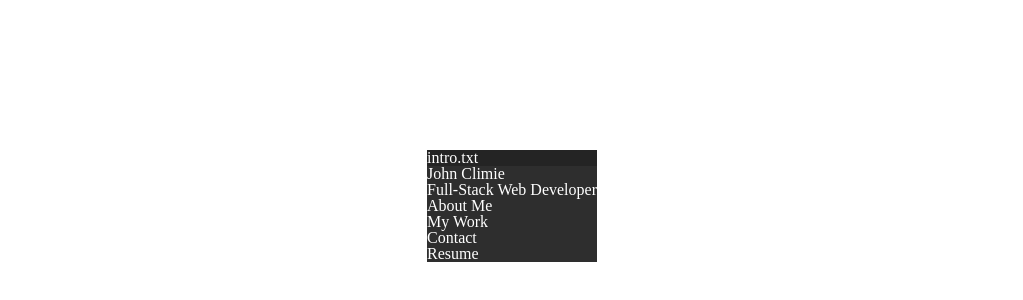
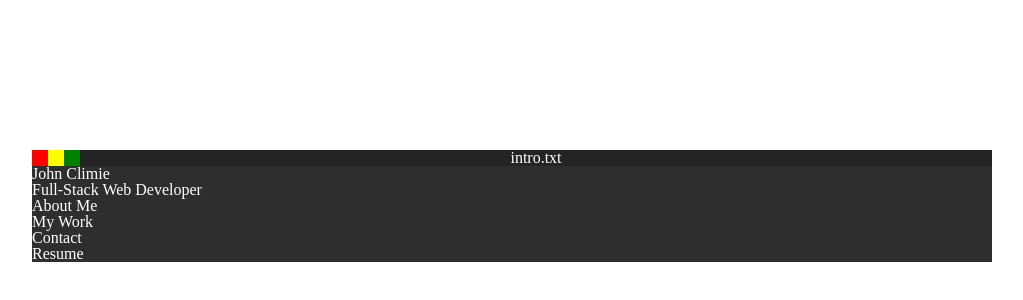
Before and after one commit to johnclimie/portfolio-2023, a Next.js app: page / in a window 1280 px wide. Shown: the part 194-494 px from the top of the page, without its empty margins (128-1151 px from the left). Built offline with nearby package versions, Linux system fonts and the light colour scheme.

Commit message:
Adding styling?

```diff
--- a/pages/index.js
+++ b/pages/index.js
@@ -15,13 +15,15 @@ export default function Home() {
         <section className={styles.intro}>
           <div className={styles.introWindow}>
             <div className={styles.windowTop}>
-              <div>
+              <div className={styles.buttonSelection}>
+                <div className={styles.red}></div>
+                <div className={styles.yellow}></div>
                 <div className={styles.green}></div>
-                <div className={styles.yellow}></div>
-                <div className={styles.red}></div>
               </div>
 
               <p>intro.txt</p>
+
+              <div></div>
             </div>
 
             <div className={styles.introContent}>
--- a/styles/Home.module.css
+++ b/styles/Home.module.css
@@ -8,14 +8,41 @@
 }
 
 .introWindow {
-  max-width: 100rem;
+  max-width: 60rem;
+  width: 100%;
   display: flex;
   flex-direction: column;
 }
 
 .windowTop {
   width: 100%;
+  display: flex;
+  flex-direction: row;
+  justify-content: space-between;
   background-color: #242424;
+}
+
+.buttonSelection {
+  display: flex;
+  flex-direction: row;
+}
+
+.red {
+  width: 1rem;
+  height: 1rem;
+  background-color: red;
+}
+
+.yellow {
+  width: 1rem;
+  height: 1rem;
+  background-color: yellow;
+}
+
+.green {
+  width: 1rem;
+  height: 1rem;
+  background-color: green;
 }
 
 .introContent {
```
